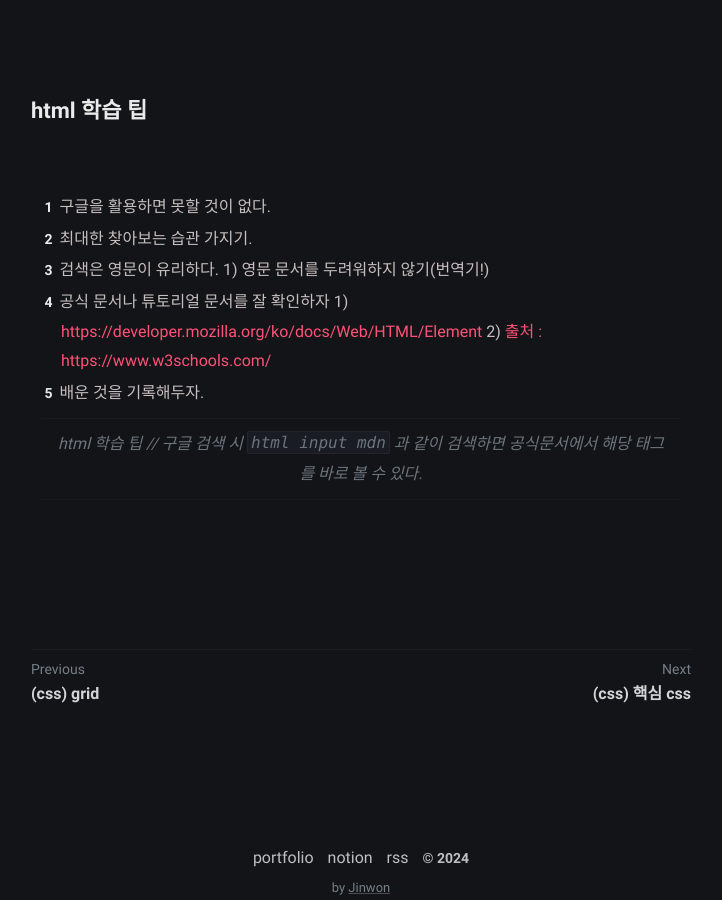
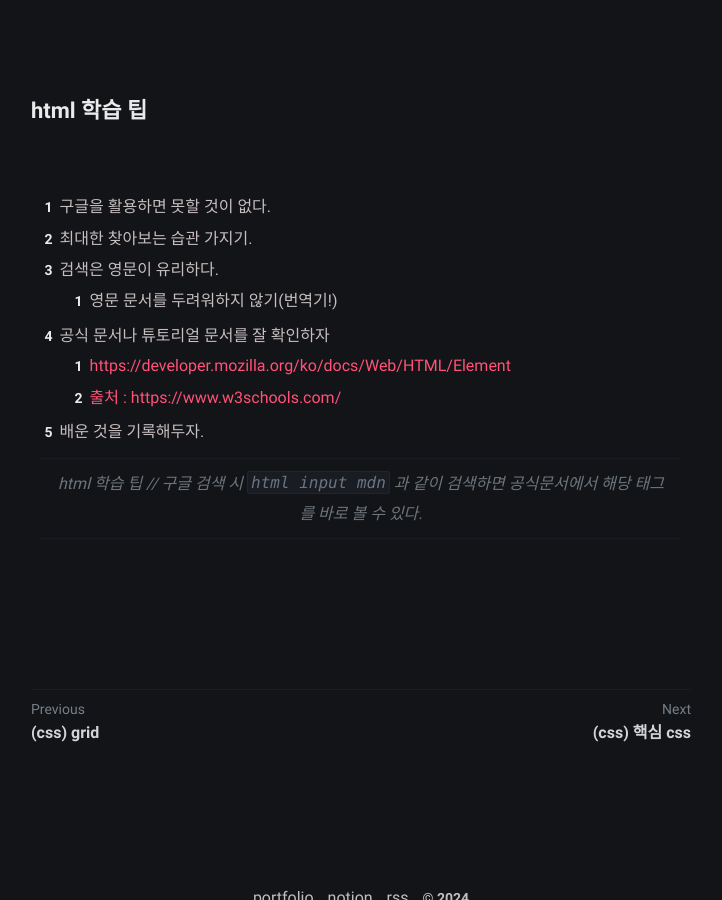
Before and after one commit to JinwonShen/JinwonShen.github.io, a Jekyll site: the page built from _posts/2024-11-21-html-key-point/2024-11-21-html-key-point.md, in a window 1280 px wide and 900 px high, scrolled down 2514 px. Shown: the whole window, without its empty margins (279-1001 px from the left). Built offline with Jekyll 4.4.1, drawn with Linux system fonts in a browser that asks for light colours.

Commit message:
post html key point

````diff
--- a/_posts/2024-11-21-html-key-point/2024-11-21-html-key-point.md
+++ b/_posts/2024-11-21-html-key-point/2024-11-21-html-key-point.md
@@ -1,7 +1,7 @@
 ---
 layout: post
-title:  "(html) 핵심 html"
-date:   2024-11-21 23:13:00 +09:00
+title: "(html) 핵심 html"
+date: 2024-11-21 23:13:00 +09:00
 categories: notice
 usemathjax: true
 tag:
@@ -18,8 +18,8 @@ discription:
 <div><p>마크업</p></div>
 <!-- ex) <여는태그>마크업</닫는태그> -->
 
-<img src="이미지 주소" width="300" height="100">
-<input type="text" placeholder="입력하세요">
+<img src="이미지 주소" width="300" height="100" />
+<input type="text" placeholder="입력하세요" />
 <!-- 콘텐츠가 태그에 포함되어 있는 경우에는, 닫는 태그가 없다. -->
 ```
 
@@ -85,10 +85,10 @@ discription:
 1. 구글을 활용하면 못할 것이 없다.
 2. 최대한 찾아보는 습관 가지기.
 3. 검색은 영문이 유리하다.
-    1) 영문 문서를 두려워하지 않기(번역기!)
+   1. 영문 문서를 두려워하지 않기(번역기!)
 4. 공식 문서나 튜토리얼 문서를 잘 확인하자
-    1) [https://developer.mozilla.org/ko/docs/Web/HTML/Element](https://developer.mozilla.org/ko/docs/Web/HTML/Element)
-    2) [출처 : https://www.w3schools.com/](https://www.w3schools.com/)
+   1. [https://developer.mozilla.org/ko/docs/Web/HTML/Element](https://developer.mozilla.org/ko/docs/Web/HTML/Element)
+   2. [출처 : https://www.w3schools.com/](https://www.w3schools.com/)
 5. 배운 것을 기록해두자.
 
 > html 학습 팁 // 구글 검색 시 `html input mdn` 과 같이 검색하면 공식문서에서 해당 태그를 바로 볼 수 있다.
````
